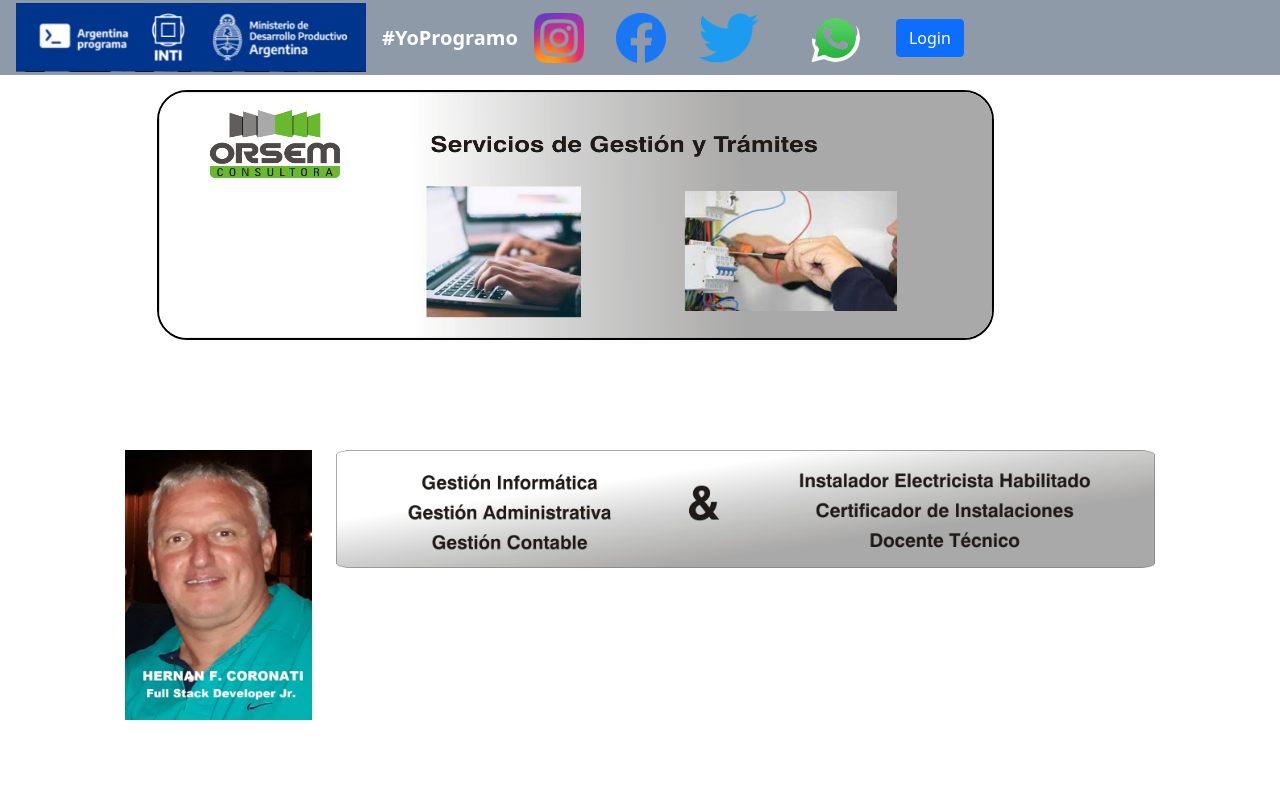
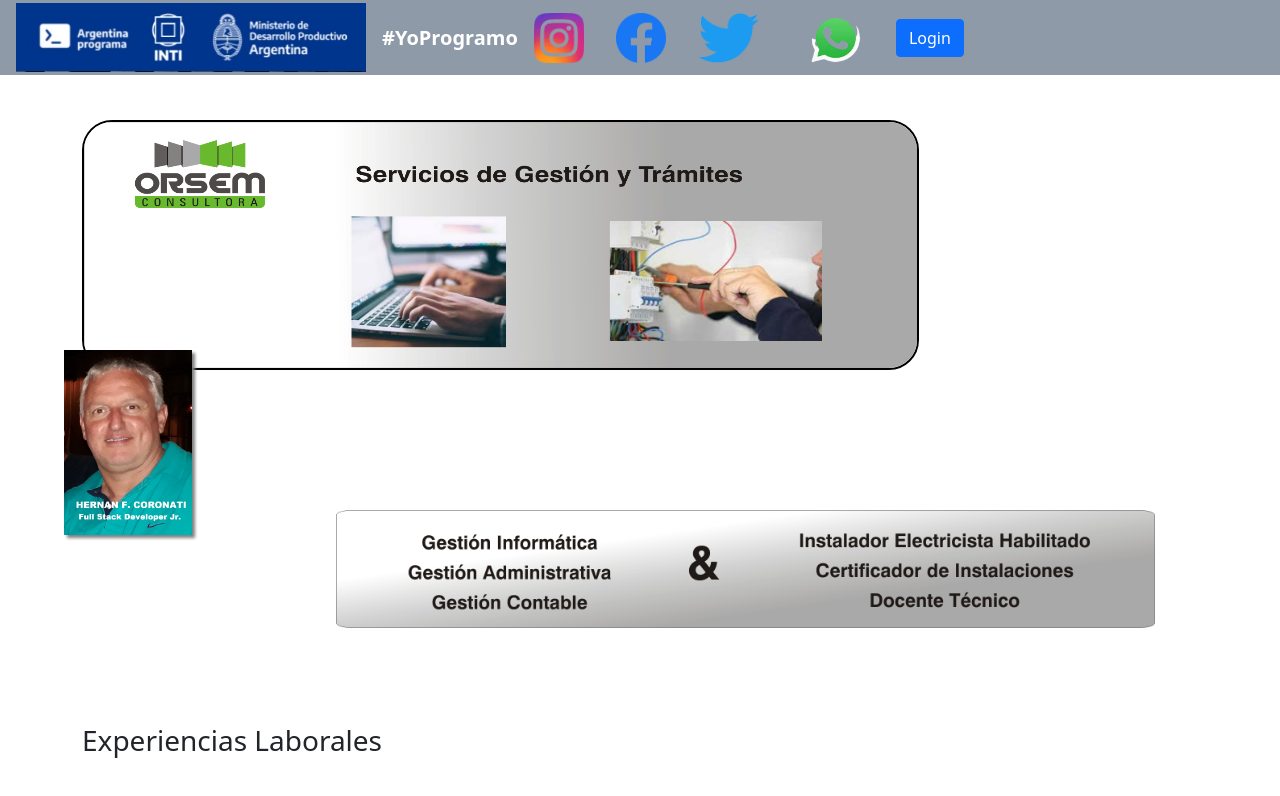
Before and after one commit to hcoronati/Hernan2022, an Angular app: page / in a window 1280 px wide. Shown: the top 796 px of the page. Built offline with nearby package versions, Linux system fonts and the light colour scheme.

Commit message:
Cambios 11/08/2022

```diff
--- a/src/app/components/about/about.component.css
+++ b/src/app/components/about/about.component.css
@@ -1,6 +1,6 @@
 .perfil{
     width: 105px;
-    height: 146px;
+    height: 126px;
     margin-top: -70px;
     margin-left: 120px;
 }
@@ -21,3 +21,14 @@
 .row{
     padding: 20px;
 }
+/*estilo foto perfil*/
+@media (min-width: 576px){
+    #fotoperfil{
+        position: absolute;
+        width: 10%;
+        /*border-radius: 100%;*/
+        box-shadow: 3px 3px 3px grey;
+        left: 5%;
+        top: 350px;
+    }
+}
--- a/src/app/components/about/about.component.html
+++ b/src/app/components/about/about.component.html
@@ -7,7 +7,7 @@
 
   <div class="col-xs-12 col-sm-2 col-md-2 col-lg-2">
       <img src="../../../assets/Perfil2.jpg"
-      class="img-fluid">
+      class="img-fluid" id="fotoperfil">
 
   </div>
 
--- a/src/app/components/header/header.component.css
+++ b/src/app/components/header/header.component.css
@@ -40,8 +40,8 @@
     width: 75%;
     height: 250px;
     position: relative;
-    margin: 90px auto;
+    margin: 120px auto;
     border: 2px solid black;
     border-radius: 30px;
-    margin-left: 75px;
+    margin-left: auto;
 }
--- a/src/app/components/home/home.component.html
+++ b/src/app/components/home/home.component.html
@@ -1,2 +1,3 @@
 <app-header></app-header>
 <app-about></app-about>
+<app-experiences></app-experiences>
```
